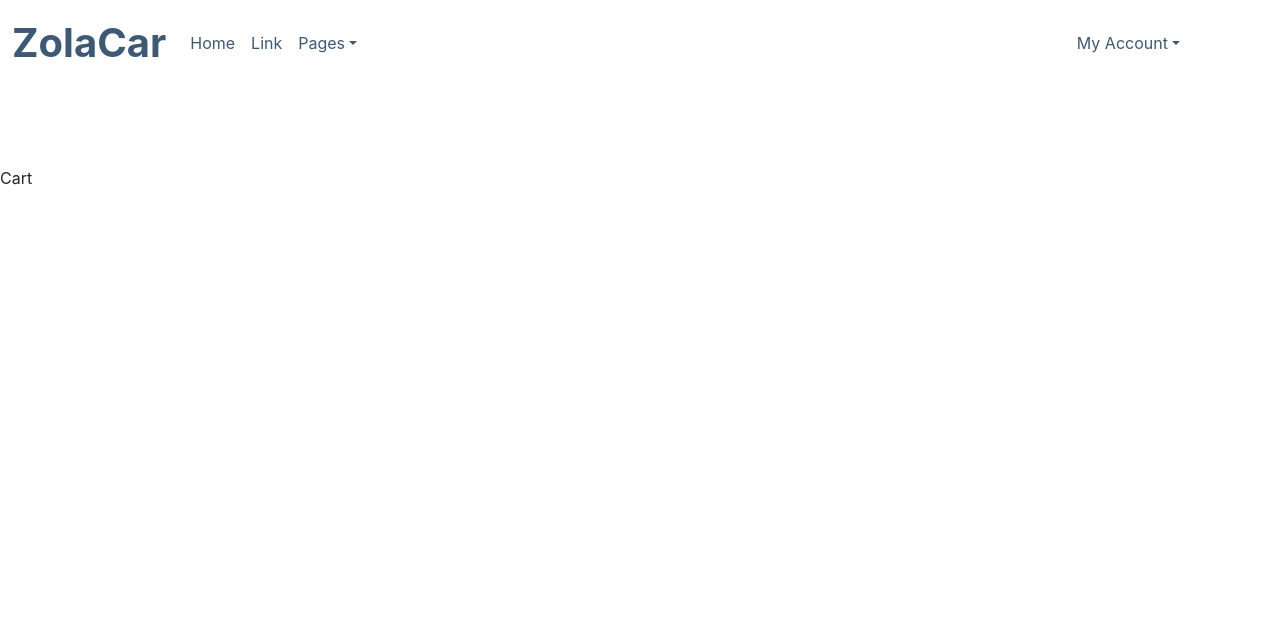
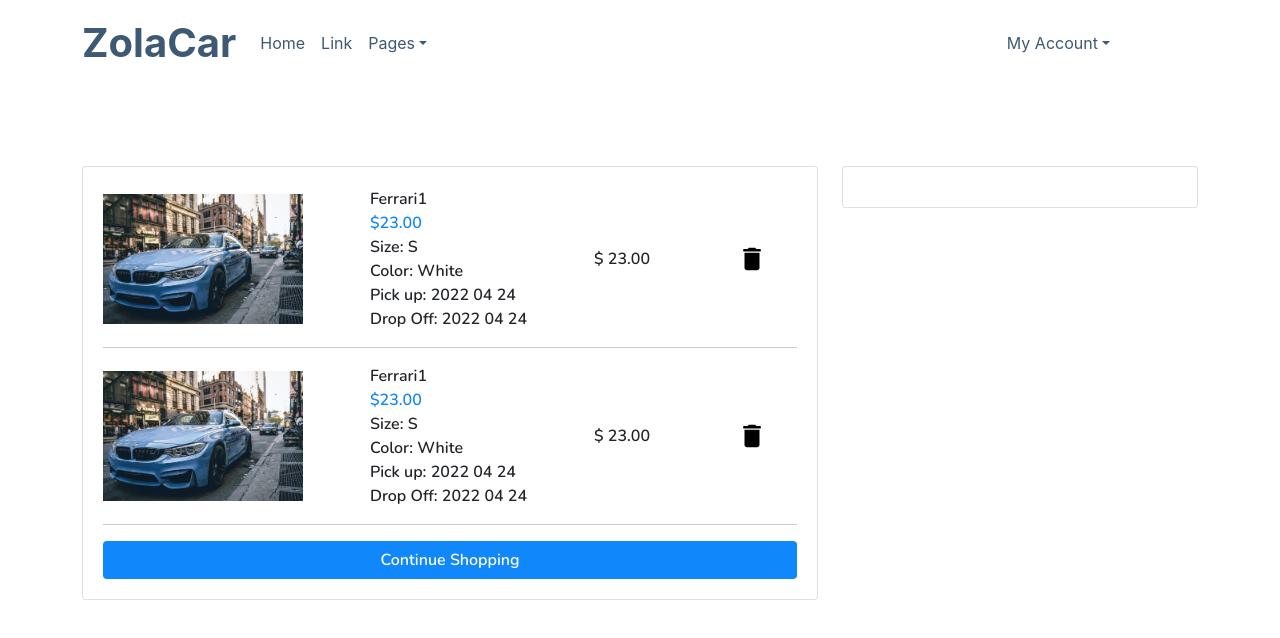
Before and after one commit to Marcos8060/upcar, a React (Create React App) app: page /cart in a window 1280 px wide. Shown: the top 638 px of the page. Built offline with nearby package versions, Linux system fonts and the light colour scheme.

Commit message:
added static cart data

```diff
--- a/src/components/Cart.js
+++ b/src/components/Cart.js
@@ -1,9 +1,74 @@
-import React from 'react'
+import React from "react";
+import car from "../images/car1.jpg";
+import DeleteIcon from "@material-ui/icons/Delete";
+import "./css/cart.css";
+import { Link } from 'react-router-dom'
 
 function Cart() {
   return (
-    <div>Cart</div>
-  )
+    <>
+      <div className="app__cart">
+        <div className="container">
+          <div className="row">
+            <div className="col-md-8">
+              <div className="card">
+                <div className="d-flex justify-content-between align-items-center">
+                  <div>
+                    <img className="img-fluid CartImg" src={car} alt="" />
+                  </div>
+                  <div>
+                    <span>Ferrari1</span>
+                    <br />
+                    <span className="price">$23.00</span>
+                    <br />
+                    <span>Size: S</span>
+                    <br />
+                    <span>Color: White</span>
+                    <br />
+                    <span>Pick up: 2022 04 24</span>
+                    <br />
+                    <span>Drop Off: 2022 04 24</span>
+                  </div>
+                  <div>$ 23.00</div>
+                  <div>
+                    <DeleteIcon className="deleteIcon" />
+                  </div>
+                </div>
+                <hr />
+                <div className="d-flex justify-content-between align-items-center">
+                  <div>
+                    <img className="img-fluid CartImg" src={car} alt="" />
+                  </div>
+                  <div>
+                    <span>Ferrari1</span>
+                    <br />
+                    <span className="price">$23.00</span>
+                    <br />
+                    <span>Size: S</span>
+                    <br />
+                    <span>Color: White</span>
+                    <br />
+                    <span>Pick up: 2022 04 24</span>
+                    <br />
+                    <span>Drop Off: 2022 04 24</span>
+                  </div>
+                  <div>$ 23.00</div>
+                  <div>
+                    <DeleteIcon className="deleteIcon" />
+                  </div>
+                </div>
+                <hr />
+                <Link to='/' className="btn continueBtn">Continue Shopping</Link>
+              </div>
+            </div>
+            <div className="col-md-4">
+              <div className="card"></div>
+            </div>
+          </div>
+        </div>
+      </div>
+    </>
+  );
 }
 
-export default Cart
+export default Cart;
--- a/src/components/Navbar.js
+++ b/src/components/Navbar.js
@@ -5,7 +5,7 @@ function Navbar() {
     <>
       <div className="app__navbar">
       <nav className="navbar navbar-expand-lg">
-          <div className="container-fluid">
+          <div className="container">
             <a className="navbar-brand" href="#">
               ZolaCar
             </a>
--- /dev/null
+++ b/src/components/css/cart.css
@@ -0,0 +1,24 @@
+.app__cart{
+    font-family: Nunito;
+}
+.CartImg{
+    width: 200px;
+}
+.card{
+    padding: 20px;
+}
+.deleteIcon{
+    color: black;
+    cursor: pointer;
+}
+.deleteIcon:hover{
+    background: transparent !important;
+    color: black !important;
+}
+.continueBtn{
+    background: var(--card);
+    color: var(--white);
+}
+.continueBtn:hover{
+    color: var(--white);
+}
--- a/src/components/css/info.css
+++ b/src/components/css/info.css
@@ -22,7 +22,7 @@ span{
 .title{
     font-weight: bold;
 }
-.card{
+.card1{
     height: 40vh;
     box-shadow: 0px 1px 14px 1px lightgray;
     display: flex;
@@ -30,7 +30,7 @@ span{
     align-items: center;
     margin-bottom: 3vh;
 }
-.card:hover{
+.card1:hover{
     background: var(--card);
     transition: 1s;cursor: pointer;
     color: var(--white);
```
